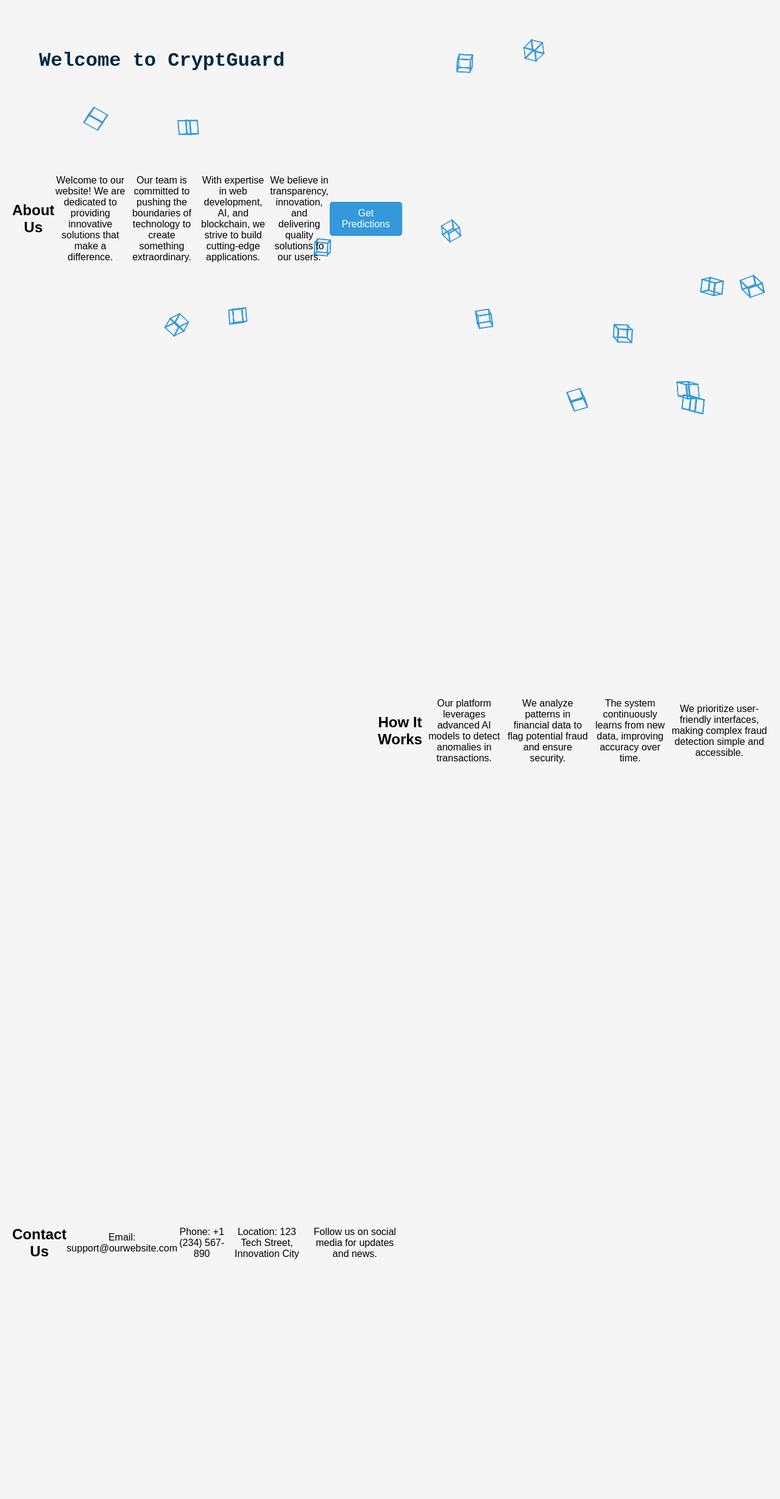
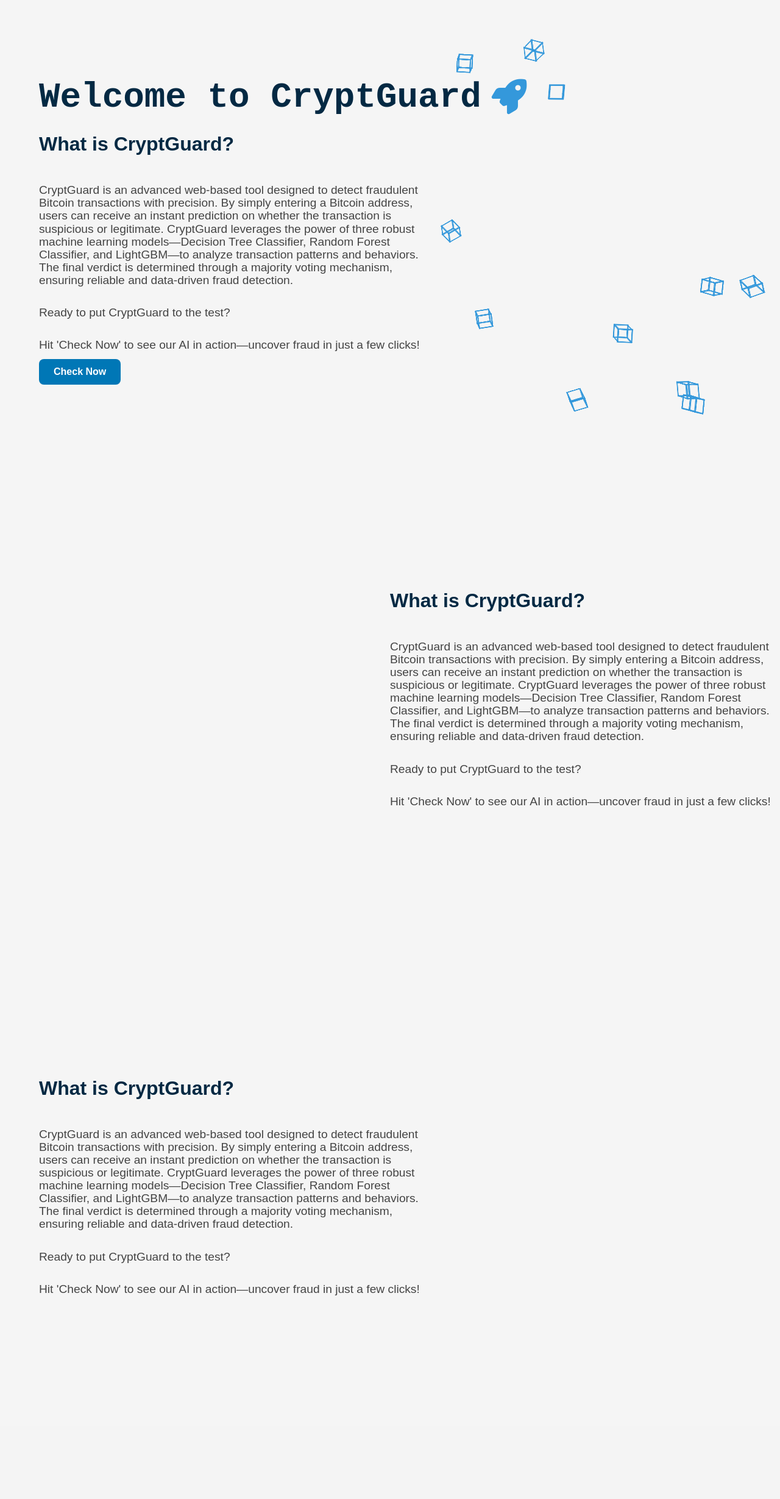
Before and after one commit to Ishan0704/Final-Year-Project, a Flask app: page / in a window 1280 px wide. Shown: the part 61-2520 px from the top of the page at 61% size. After the commit the page ends 2186 px from the top, so only its background shows below. Run offline with Flask 3, Linux system fonts and the light colour scheme; parts of the project's set-up code (start-up, migrations or seed data) failed here and were passed over.

```diff
--- a/static/script.js
+++ b/static/script.js
@@ -49,7 +49,7 @@ document.addEventListener("DOMContentLoaded", function () {
     function createCubes() {
         if (document.querySelectorAll(".cube").length > 0) return;
 
-        for (let i = 0; i < 15; i++) {
+        for (let i = 0; i < 19; i++) {
             let cube = document.createElement("div");
             cube.classList.add("cube");
 
--- a/static/style.css
+++ b/static/style.css
@@ -66,27 +66,6 @@ body.dark-mode {
     0% { transform: rotateX(0deg) rotateY(0deg); }
     50% { transform: rotateX(180deg) rotateY(180deg); }
     100% { transform: rotateX(360deg) rotateY(360deg); }
-}
-
-/* Typing Text Animation */
-#typing-text {
-    position: fixed;
-    top: 20%;
-    left: 5%;
-    transform: translateY(-50%);
-    font-size: 2rem;
-    font-weight: bold;
-    font-family: "Courier New", monospace;
-    white-space: nowrap;
-    overflow: hidden;
-    border-right: 2px solid transparent;
-    color: #032943; /* Light Mode (Black) */
-
-}
-
-/* Dark Mode Support */
-.dark-mode #typing-text {
-    color: #bfbebd; /* Dark Mode (white) */
 }
 
 /* Blinking Cursor */
@@ -230,13 +209,69 @@ button[type="submit"] {
     color: #f39c12; /* Color on hover */
 }
 
+
+/* Dark Mode Support */
+.dark-mode #typing-text {
+    color: #bfbebd; /* Dark Mode (white) */
+}
+/* Container for text + icon */
+.typing-container {
+    display: flex;
+    align-items: baseline; /* Aligns text and icon properly */
+    gap: 15px; /* Space between text and icon */
+}
+
+/* Typing Text */
+#typing-text {
+    font-size: 3.6rem; /* Bigger text */
+    font-weight: 900; /* Extra bold */
+    font-family: "Courier New", monospace;
+    white-space: nowrap;
+    overflow: hidden;
+    border-right: 2px solid transparent;
+    color: #032943;
+    margin-top: 10%;
+}
+
+/* Rocket Icon */
+.typing-container i {
+    font-size: 3.6rem; /* Matches text size */
+    color: #3498db; /* Adjust as needed */
+    position: relative;
+    top: 5px; /* Adjust this value to align perfectly */
+}
+
+.dark-mode .typing-container i {
+    color: #f39c12; /* Golden yellow for dark mode */
+}
+
+/* Section Styling */
 .section {
+    width: 90%;  /* Ensures section is properly aligned */
+    margin-left: 0%;  /* Aligns section with the typing text */
+    padding-left: 5%;
     height: 100vh;
     display: flex;
-    align-items: center;
-    justify-content: center;
-    padding: 20px;
+    align-items: flex-start; /* Aligns all content to the left */
+    flex-direction: column; /* Ensures content stacks properly */
+    justify-content: center; /* Centers content vertically */
+    text-align: left; /* Ensures text is aligned to the left */
+    background-color: #f5f5f5;
 }
+
+.dark-mode .section{
+    background-color: #121212;
+}
+
+
+/* Ensure paragraphs, heading, and button are left-aligned */
+.section h2,
+.section p,
+.section button {
+    text-align: left;
+    align-self: flex-start; /* Forces button to be left-aligned */
+}
+
 
 .left {
     /* background: #0077b6; */
@@ -244,6 +279,7 @@ button[type="submit"] {
     width: 50%;
     float: left;
 }
+
 .right {
     /* background: #f4f4f4; */
     color: black;
@@ -340,3 +376,39 @@ button[type="submit"] {
 .dark-mode nav ul li a:hover::after {
     background: #f39c12;
 }
+
+/* Section Heading */
+.section-heading {
+    font-size: 2rem; /* Makes the heading bold and large */
+    font-weight: 700;
+    color: #032943; /* Adjust color for better visibility */
+}
+
+/* Paragraph Text */
+.section-text {
+    font-size: 1.2rem; /* Increases readability */
+    line-height: 1.1; /* Adds spacing for clarity */
+    color: #444; /* Slightly darker for better contrast */
+    margin-bottom: 2%;
+}
+
+/* Prediction Button */
+.prediction-btn {
+    font-size: 1rem; /* Makes button text more prominent */
+    padding: 12px 24px; /* Increases button size */
+    font-weight: bold;
+    background-color: #0077b6; /* Vibrant color for better visibility */
+    color: white;
+    border: none;
+    border-radius: 8px;
+    cursor: pointer;
+    transition: background 0.3s ease;
+}
+
+.prediction-btn:hover {
+    background-color: #005a8d; /* Darker shade on hover */
+}
+
+.dark-mode .section-heading,.dark-mode .section-text{
+    color: #bfbebd; /* Golden yellow for dark mode */
+}
--- a/templates/index.html
+++ b/templates/index.html
@@ -1,17 +1,21 @@
 <!DOCTYPE html>
 <html lang="en">
   <head>
-    <meta charset="UTF-8">
-    <meta name="viewport" content="width=device-width, initial-scale=1.0">
+    <meta charset="UTF-8" />
+    <meta name="viewport" content="width=device-width, initial-scale=1.0" />
     <title>Permanent 3D Cubes</title>
-    <link rel="stylesheet" href="{{ url_for('static', filename='style.css') }}">
+    <link
+      rel="stylesheet"
+      href="{{ url_for('static', filename='style.css') }}"
+    />
     <script defer src="{{ url_for('static', filename='script.js') }}"></script>
     <!-- Font Awesome CDN -->
-<link rel="stylesheet" href="https://cdnjs.cloudflare.com/ajax/libs/font-awesome/6.5.1/css/all.min.css">
-
+    <link
+      rel="stylesheet"
+      href="https://cdnjs.cloudflare.com/ajax/libs/font-awesome/6.5.1/css/all.min.css"
+    />
   </head>
   <body>
-
     <nav>
       <ul>
         <li><a href="#about">About</a></li>
@@ -23,45 +27,82 @@
       </ul>
     </nav>
 
-
-    <!-- Typing Text Animation -->
+    <section id="about" class="section left">
+      <div class="typing-container">
         <div id="typing-text"></div>
-
-    <section id="about" class="section left">
-        <h2>About Us</h2>
-        <p>Welcome to our website! We are dedicated to providing innovative solutions that make a difference.</p>
-        <p>Our team is committed to pushing the boundaries of technology to create something extraordinary.</p>
-        <p>With expertise in web development, AI, and blockchain, we strive to build cutting-edge applications.</p>
-        <p>We believe in transparency, innovation, and delivering quality solutions to our users.</p>
+        <i class="fa-solid fa-rocket"></i>
+      </div>
+      <h1 class="section-heading">What is CryptGuard?</h1>
+      <p class="section-text">
+        CryptGuard is an advanced web-based tool designed to detect fraudulent
+        Bitcoin transactions with precision. By simply entering a Bitcoin
+        address, users can receive an instant prediction on whether the
+        transaction is suspicious or legitimate. CryptGuard leverages the power
+        of three robust machine learning models—Decision Tree Classifier, Random
+        Forest Classifier, and LightGBM—to analyze transaction patterns and
+        behaviors. The final verdict is determined through a majority voting
+        mechanism, ensuring reliable and data-driven fraud detection.
+      </p>
+      <p class="section-text">Ready to put CryptGuard to the test?</p>
+      <p class="section-text">
+        Hit 'Check Now' to see our AI in action—uncover fraud in just a few
+        clicks!
+      </p>
       <!-- Prediction Button -->
-        <button id="predictionButton" class="prediction-btn">Get Predictions</button>
+      <button id="predictionButton" class="prediction-btn">Check Now</button>
     </section>
 
     <section id="working" class="section right">
-        <h2>How It Works</h2>
-        <p>Our platform leverages advanced AI models to detect anomalies in transactions.</p>
-        <p>We analyze patterns in financial data to flag potential fraud and ensure security.</p>
-        <p>The system continuously learns from new data, improving accuracy over time.</p>
-        <p>We prioritize user-friendly interfaces, making complex fraud detection simple and accessible.</p>
+      <h1 class="section-heading">What is CryptGuard?</h1>
+      <p class="section-text">
+        CryptGuard is an advanced web-based tool designed to detect fraudulent
+        Bitcoin transactions with precision. By simply entering a Bitcoin
+        address, users can receive an instant prediction on whether the
+        transaction is suspicious or legitimate. CryptGuard leverages the power
+        of three robust machine learning models—Decision Tree Classifier, Random
+        Forest Classifier, and LightGBM—to analyze transaction patterns and
+        behaviors. The final verdict is determined through a majority voting
+        mechanism, ensuring reliable and data-driven fraud detection.
+      </p>
+      <p class="section-text">Ready to put CryptGuard to the test?</p>
+      <p class="section-text">
+        Hit 'Check Now' to see our AI in action—uncover fraud in just a few
+        clicks!
+      </p>
     </section>
 
     <section id="contact" class="section left">
-        <h2>Contact Us</h2>
-        <p>Email: support@ourwebsite.com</p>
-        <p>Phone: +1 (234) 567-890</p>
-        <p>Location: 123 Tech Street, Innovation City</p>
-        <p>Follow us on social media for updates and news.</p>
+      <h1 class="section-heading">What is CryptGuard?</h1>
+      <p class="section-text">
+        CryptGuard is an advanced web-based tool designed to detect fraudulent
+        Bitcoin transactions with precision. By simply entering a Bitcoin
+        address, users can receive an instant prediction on whether the
+        transaction is suspicious or legitimate. CryptGuard leverages the power
+        of three robust machine learning models—Decision Tree Classifier, Random
+        Forest Classifier, and LightGBM—to analyze transaction patterns and
+        behaviors. The final verdict is determined through a majority voting
+        mechanism, ensuring reliable and data-driven fraud detection.
+      </p>
+      <p class="section-text">Ready to put CryptGuard to the test?</p>
+      <p class="section-text">
+        Hit 'Check Now' to see our AI in action—uncover fraud in just a few
+        clicks!
+      </p>
     </section>
-
-
 
     <!-- Prediction Modal -->
     <div id="predictionModal" class="modal">
       <div class="modal-content">
-            <span id="closeModal" class="close">&times;</span>  <!-- Close Button -->
+        <span id="closeModal" class="close">&times;</span>
+        <!-- Close Button -->
         <h2>Enter Bitcoin Address</h2>
         <form id="addressForm">
-                <input type="text" id="addressInput" placeholder="Enter address" required />
+          <input
+            type="text"
+            id="addressInput"
+            placeholder="Enter address"
+            required
+          />
           <button type="submit">Predict</button>
         </form>
         <div id="predictionResult">
@@ -70,9 +111,6 @@
       </div>
     </div>
 
-
-
-
     <!-- 3D Cube Container (Always Persistent) -->
     <div class="cube-container"></div>
   </body>
```
Lines whose indentation alone changed are shown as unchanged.
